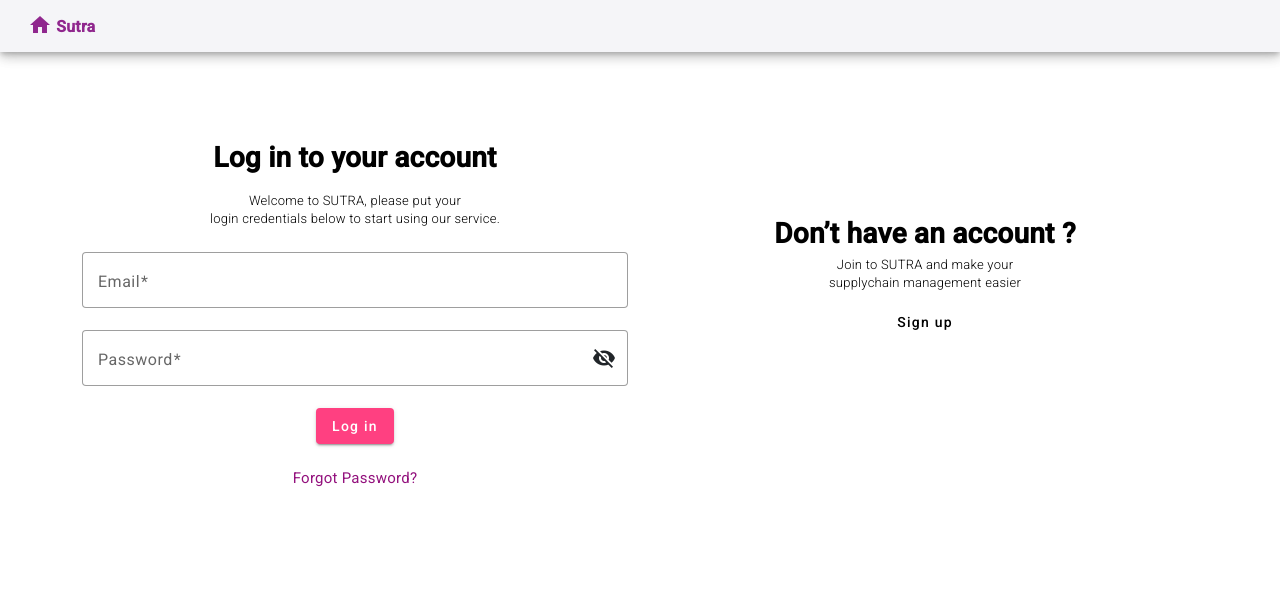
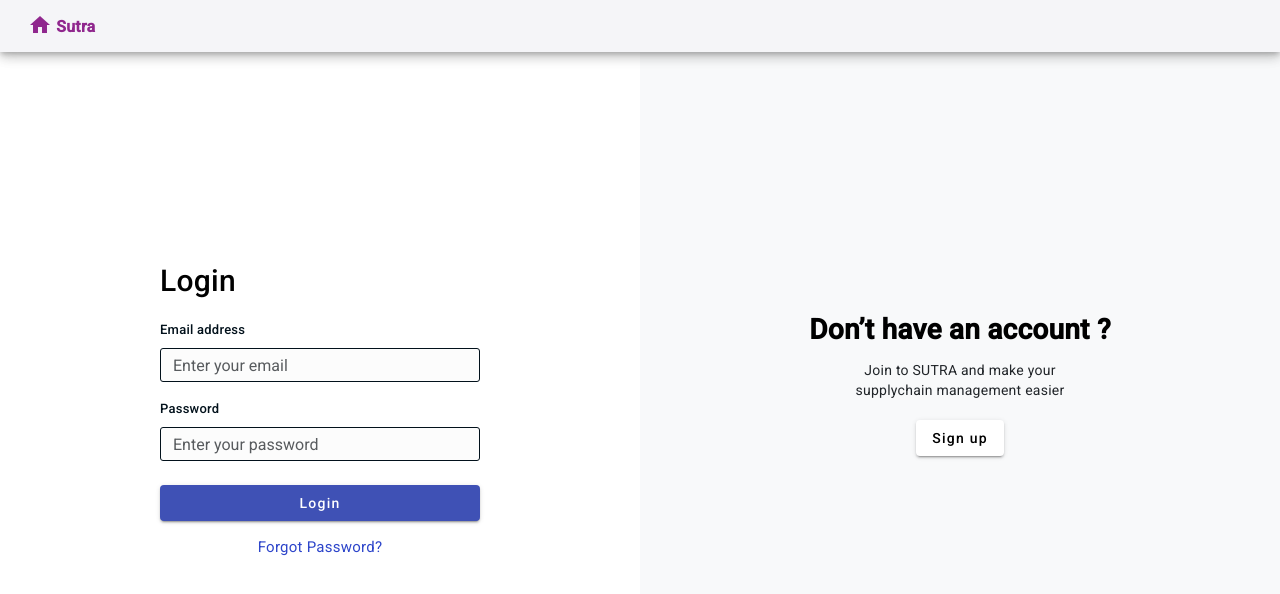
Before and after one commit to Melodious-nub/sutra, an Angular app: page /login in a window 1280 px wide. Shown: the top 594 px of the page. Built offline with nearby package versions, Linux system fonts and the light colour scheme.

Commit message:
updated with login design fixed

```diff
--- a/src/app/pages/login/login.component.css
+++ b/src/app/pages/login/login.component.css
@@ -1,129 +1,9 @@
-mat-form-field {
-    width: 100%;
-    font-size: 11px;
-}
-
-/* .material-icons-name {
-    font-size: 18px;
-}
-
-.mat-raised-button {
-    width: 90%;
-    background-color: #92428e;
-}
-
-.mat-flat-button {
-    width: 25%;
-    background-color: #92428e;
-    color: #FFFFFF;
-} */
-
-.example-margin {
-    margin: 0 12px;
-}
-
-
-/* mat-label normal state style */
-
-/* ::ng-deep .mat-form-field-label {
-    color: rgba(0, 0, 0, .7)!important;
-    padding-left: 5px !important;
-} */
-
-
-/* mat-label focused style invalid and valid state */
-
-/* ::ng-deep .mat-form-field.mat-focused .mat-form-field-label {
-    color: black!important;
-    font-size: 12px;
-    line-height: 14px;
-    transform: translateY(-1.6em) scale(.66) !important;
-} */
-
-/* ::ng-deep .mat-form-field-appearance-outline.mat-focused .mat-form-field-outline-thick {
-    color: black !important;
-} */
-
-
-/* mat-input carent color */
-
-/* ::ng-deep .mat-input-element {
-    caret-color: black!important;
-    padding-left: 5px !important;
-} */
-
-
-/* for checkbox material */
-
-
-/* // overwrite the checkbox background */
-
-/* ::ng-deep .mat-checkbox-checked .mat-checkbox-background,
-.mat-checkbox-indeterminate .mat-checkbox-background {
-    background-color: #92428e !important;
-} */
-
-
-/* // overwrite the ripple overlay on hover and click */
-
-/* ::ng-deep .mat-checkbox:not(.mat-checkbox-disabled) .mat-checkbox-ripple .mat-ripple-element {
-    background-color: black !important;
-} */
-
-.text-login {
-    font-style: normal;
-    font-weight: 600;
-    font-size: 28px;
-    /* line-height: 48px; */
-    /* identical to box height */
-    color: #000000;
-}
-
-.text-sub-l {
-    font-style: normal;
-    font-weight: 300;
-    font-size: 13px;
-    line-height: 18px;
-    text-align: center;
-    color: #000000;
-}
 
 .text-signup {
     font-weight: 600;
     font-size: 28px;
     color: #000000;
 }
-
-.text-sub-s {
-    font-weight: 300;
-    font-size: 13px;
-    line-height: 18px;
-    text-align: center;
-    color: #000000;
-}
-
-.f-info {
-    position: relative;
-    background: #FFFFFF;
-    box-shadow: inset -4px -4px 3px #FFFFFF, inset 4px 4px 7px rgba(0, 0, 0, 0.25);
-    border-radius: 30px;
-    width: 90%;
-    height: 50px;
-    /* for center input box */
-    margin: auto;
-    display: block;
-}
-
-.f-info {
-    max-width: 550px;
-}
-
-.b-info {
-    box-shadow: -5px -5px 10px #FFFFFF, 5px 5px 10px rgba(151, 149, 169, 0.5);
-    border-radius: 35px;
-    padding: 10px 40px;
-}
-
 
 /* Css Style classes for hovering from canvas mix-link hover styles */
 
@@ -134,7 +14,7 @@ mat-form-field {
     position: relative;
     cursor: pointer;
     white-space: nowrap;
-    color: #93117D;
+    color: #3f51b5;
     font-size: 15px;
 }
 
@@ -223,7 +103,7 @@ mat-form-field {
 
 .nav-tabs .nav-link.active {
     color: #FFFFFF;
-    background: #93117D;
+    background: #3f51b5;
     box-shadow: -5px -5px 10px #FFFFFF, 5px 5px 10px rgba(151, 149, 169, 0.5);
     border-radius: 39.5px;
     padding: 9px 25px;
@@ -238,144 +118,10 @@ mat-form-field {
 .nav-link {
     display: block;
     padding: 0.5rem 1rem;
-    color: #93117D;
+    color: #3f51b5;
     text-decoration: none;
     transition: color .15s ease-in-out, background-color .15s ease-in-out, border-color .15s ease-in-out;
 }
-
-
-/* for all material input */
-
-
-/* mat-icon-stepper selected color change  */
-
-
-/* ::ng-deep .mat-step-header .mat-step-icon-selected,
-.mat-step-header .mat-step-icon-state-done,
-.mat-step-header .mat-step-icon-state-edit {
-    background-color: red!important;
-} */
-
-
-/* input outline color */
-
-/* ::ng-deep .mat-form-field .mat-form-field-label {
-    text-transform: capitalize !important;
-} */
-
-
-/* ::ng-deep .mat-form-field-appearance-outline .mat-form-field-outline {
-    color: #93117d !important;
-    opacity: 1!important;
-} */
-
-
-/* mat-input focused color */
-
-
-/* ::ng-deep .mat-form-field-appearance-outline.mat-focused .mat-form-field-outline-thick {
-    color: #93117d !important;
-} */
-
-
-/* ::ng-deep .mat-form-field-underline,
- ::ng-deep .mat-form-field-ripple {
-    background-color: white!important;
-    opacity: 0;
-} */
-
-
-/* mat-input error outline color */
-
-
-/* ::ng-deep .mat-form-field-appearance-outline.mat-form-field-invalid.mat-form-field-invalid .mat-form-field-outline-thick {
-    opacity: 0.8!important;
-} */
-
-
-/* mat-input carent color */
-
-
-/* ::ng-deep .mat-input-element {
-    caret-color: red!important;
-    padding-left: 10px !important;
-} */
-
-
-/* mat-input error carent color */
-
-
-/* ::ng-deep .mat-form-field-invalid .mat-input-element,
-.mat-warn .mat-input-element {
-    caret-color: red!important;
-} */
-
-
-/* mat-label normal state style */
-
-
-/* ::ng-deep .mat-form-field-label {
-    color: rgba(0, 0, 0, .6)!important;
-    padding-left: 10px !important;
-} */
-
-
-/* mat-label focused style */
-
-
-/* ::ng-deep .mat-form-field.mat-focused .mat-form-field-label {
-    color: #93117d !important;
-    padding-left: 30px !important;
-}
-
-::ng-deep .mat-form-field.mat-focused.mat-form-field-invalid .mat-form-field-label {
-    color: red !important;
-    padding-left: 30px !important;
-} */
-
-
-/* mat-label error style */
-/*
-::ng-deep .mat-form-field.mat-form-field-invalid .mat-form-field-label {
-    color: red!important;
-} */
-
-
-/* mat level border  */
-
-
-/* 1st solution - causes weird thing at the left side of input */
-
-
-/* ::ng-deep .mat-form-field-outline-start {
-    border-radius: 30px 0 0 30px !important;
-    min-width: 30px !important;
-} */
-
-
-/* ::ng-deep .mat-form-field-outline-end {
-    border-radius: 0 30px 30px 0 !important;
-} */
-
-
-/* Radio Container  and checkbox*/
-
-
-/* ::ng-deep .mat-radio-button.mat-accent .mat-radio-inner-circle {
-    background-color: #93117d !important;
-}
-
-::ng-deep.mat-radio-button.mat-accent.mat-radio-checked .mat-radio-outer-circle {
-    border-color: #93117d !important;
-}
-
-.radio-container input:checked~.checkmark {
-    background-color: #e5e5e5;
-} */
-
-
-/* Typical Device Breakpoints */
-
 
 /* Extra small devices (phones, 600px and down) */
 
@@ -426,3 +172,106 @@ mat-form-field {
         background-size: 580px 280px;
     }
 }
+
+.form-control {
+    background: #FCFCFC;
+    border: 1px solid #02111B;
+    border-radius: 3px;
+    height: 34px;
+}
+
+.form-control:focus {
+    box-shadow: inset 0 1px 1px rgba(0, 0, 0, 0.075), 0 0 8px rgba(150, 45, 145, 0.6) !important;
+    border-color: #962d91;
+}
+
+.form-label {
+    font-weight: 500;
+    font-size: 13px;
+    line-height: 21px;
+    color: #02111B;
+}
+
+.form-container {
+    max-width: 320px;
+    margin: auto;
+}
+
+.login-text {
+    /* padding: 40px 0px; */
+    font-weight: 500;
+    font-size: 30px;
+    /* line-height: 54px; */
+    /* identical to box height */
+
+    color: #000000;
+}
+
+.span-sizing {
+    font-weight: 300;
+    font-size: 14px;
+    line-height: 10px;
+
+    color: #000000;
+}
+
+.btn-hover:hover {
+    box-shadow: 0px 3px 5px -1px rgba(0,0,0,0.2), 0px 5px 8px 0px rgba(0,0,0,0.14), 0px 1px 14px 0px rgba(0,0,0,0.12);
+}
+
+.login {
+  height: calc(100vh - 80px);
+}
+
+/* Links */
+
+.link {
+    position: relative;
+    cursor: pointer;
+    white-space: nowrap;
+    color: rgb(45, 69, 202);
+    font-size: 15px;
+}
+
+.link::before,
+.link::after {
+    position: absolute;
+    width: 100%;
+    height: 1px;
+    background: currentColor;
+    top: 100%;
+    left: 0;
+    pointer-events: none;
+}
+
+.link::before {
+    content: '';
+    /* show by default */
+}
+
+
+/* Link 6 */
+
+.link-6 {
+    font-size: 15px;
+}
+
+.link-6::before {
+    transform-origin: 50% 100%;
+    transition: clip-path 0.3s, transform 0.3s cubic-bezier(0.2, 1, 0.8, 1);
+    clip-path: polygon(0% 0%, 0% 100%, 0 100%, 0 0, 100% 0, 100% 100%, 0 100%, 0 100%, 100% 100%, 100% 0%);
+}
+
+.link-6:hover::before {
+    transform: translate3d(0, 2px, 0) scale3d(1.08, 3, 1);
+    clip-path: polygon(0% 0%, 0% 100%, 50% 100%, 50% 0, 50% 0, 50% 100%, 50% 100%, 0 100%, 100% 100%, 100% 0%);
+}
+
+.link-6 span {
+    display: inline-block;
+    transition: transform 0.3s cubic-bezier(0.2, 1, 0.8, 1);
+}
+
+.link-6:hover span {
+    transform: translate3d(0, -2px, 0);
+}
--- a/src/app/pages/login/login.component.html
+++ b/src/app/pages/login/login.component.html
@@ -1,68 +1,57 @@
-<div class="body">
-  <!-- div container start -->
-  <section>
-      <div class="container mt-5">
-          <div class="row justify-content-center">
-              <div class="col-md-6 mt-5">
-                  <div class="text-center">
-                      <p class="text-login mb-4">Log in to your account</p>
-                      <p class="text-sub-l">Welcome to SUTRA, please put your <br> login credentials below to start using our service.</p>
-                  </div>
-                  <!-- Login Form -->
-                  <form #loginForm="ngForm" class="register-form center mt-4" id="loginForm" (ngSubmit)="onLogin(loginForm)">
+<div class="container-fluid">
+    <div class="row no-gutter">
+        <!-- The image half -->
+        <div class="col-lg-6">
+            <div class="login d-flex align-items-center">
 
-                      <!-- Login Input Field -->
-                      <div class="mt-3">
-                          <mat-form-field appearance="outline">
-                              <mat-label>Email</mat-label>
-                              <input matInput required ngModel #email="ngModel" type="text" name="email" id="email">
-                          </mat-form-field>
+                <!-- Demo content-->
+                <div class="container">
+                    <div class="row">
+                        <div class="col-lg-10 col-xl-7 mx-auto">
+                            <form class="form-container animate__animated animate__fadeInDown"  #loginForm="ngForm" id="loginForm" (ngSubmit)="onLogin(loginForm)">
+                                <div class="text-start animate__animated animate__fadeInDown mb-4">
+                                    <h3 class="login-text">Login</h3>
+                                    <!-- <p style="color: black; font-size: 12px;">Welcome back! Login using your email address and password</p> -->
                                 </div>
 
-                      <!-- Password Input Field -->
-                      <div>
-                          <mat-form-field appearance="outline">
-                              <mat-label>Password</mat-label>
-                              <input matInput ngModel [type]="hide ? 'password' : 'text'" required #password="ngModel" type="password" name="password" id="password">
-                              <button type="button" mat-icon-button matSuffix (click)="hide = !hide" [attr.aria-label]="'Hide password'" [attr.aria-pressed]="hide">
-                                <mat-icon>{{hide ? 'visibility_off' : 'visibility'}}</mat-icon>
-                              </button>
-                          </mat-form-field>
+                                <div class="mb-3">
+                                    <label for="ticket-number" class="form-label">Email address</label>
+                                    <input ngModel required name="email" type="text" class="form-control" id="ticket-number" placeholder="Enter your email">
+                                </div>
+                                <div class="mb-3">
+                                    <label for="Password" class="form-label">Password</label>
+                                    <input ngModel required name="password" type="password" class="form-control" id="Password" placeholder="Enter your password">
                                 </div>
 
-                      <!-- <div class="float-start ms-3 mb-2">
-                          <mat-checkbox [checked]="isSelected" class="example-margin">Remember me</mat-checkbox>
-                      </div> -->
-                      <!-- Login Button Field -->
-                      <div class="text-center">
-                          <button mat-raised-button color="accent" name="signin" type="submit">Log in</button>
+                                <div class="pt-2">
+                                    <div class="d-grid mx-auto">
+                                        <button type="submit" mat-raised-button color="primary">Login</button>
+                                    </div>
                                 </div>
 
                                 <!-- forgot pass field -->
-                      <div class="text-center my-4">
-                          <a class="link link-6" routerLink="../forgot-password"> <span>Forgot Password?</span></a>
+                                <div class="text-center mt-3">
+                                    <a class="link link-6" type="button" routerLink="../forgot-password"> <span>Forgot Password?</span></a>
                                 </div>
-
-
-                      <!-- <p>{{loginForm.value | json}}</p> -->
                             </form>
                         </div>
-
-              <!-- other hlf part on screen -->
-
-              <div class="col-md-6 my-auto">
-                  <div class="text-center mb-4">
-                      <p class="text-signup">Don’t have an account ?</p>
-                      <p class="text-sub-s">Join to SUTRA and make your <br> supplychain management easier</p>
-                      <button type="button" routerLink="../signup" mat-flat-button class="mb-4">Sign up</button>
                     </div>
                 </div>
 
             </div>
-          <!-- div end -->
+        </div>
+
+
+        <!-- The content half -->
+        <div class="col-lg-6 bg-light">
+            <div class="login d-flex align-items-center justify-content-center">
+                <div class="text-center mb-4">
+                    <p class="text-signup pb-2">Don’t have an account ?</p>
+                    <p class="text-sub-s pb-2">Join to SUTRA and make your <br> supplychain management easier</p>
+                    <button type="button" routerLink="../signup" mat-raised-button class="mb-4">Sign up</button>
+                </div>
+            </div>
+        </div>
 
     </div>
-  </section>
-  <!-- container div end -->
 </div>
-<!-- body end -->
```
Lines whose indentation alone changed are shown as unchanged.
